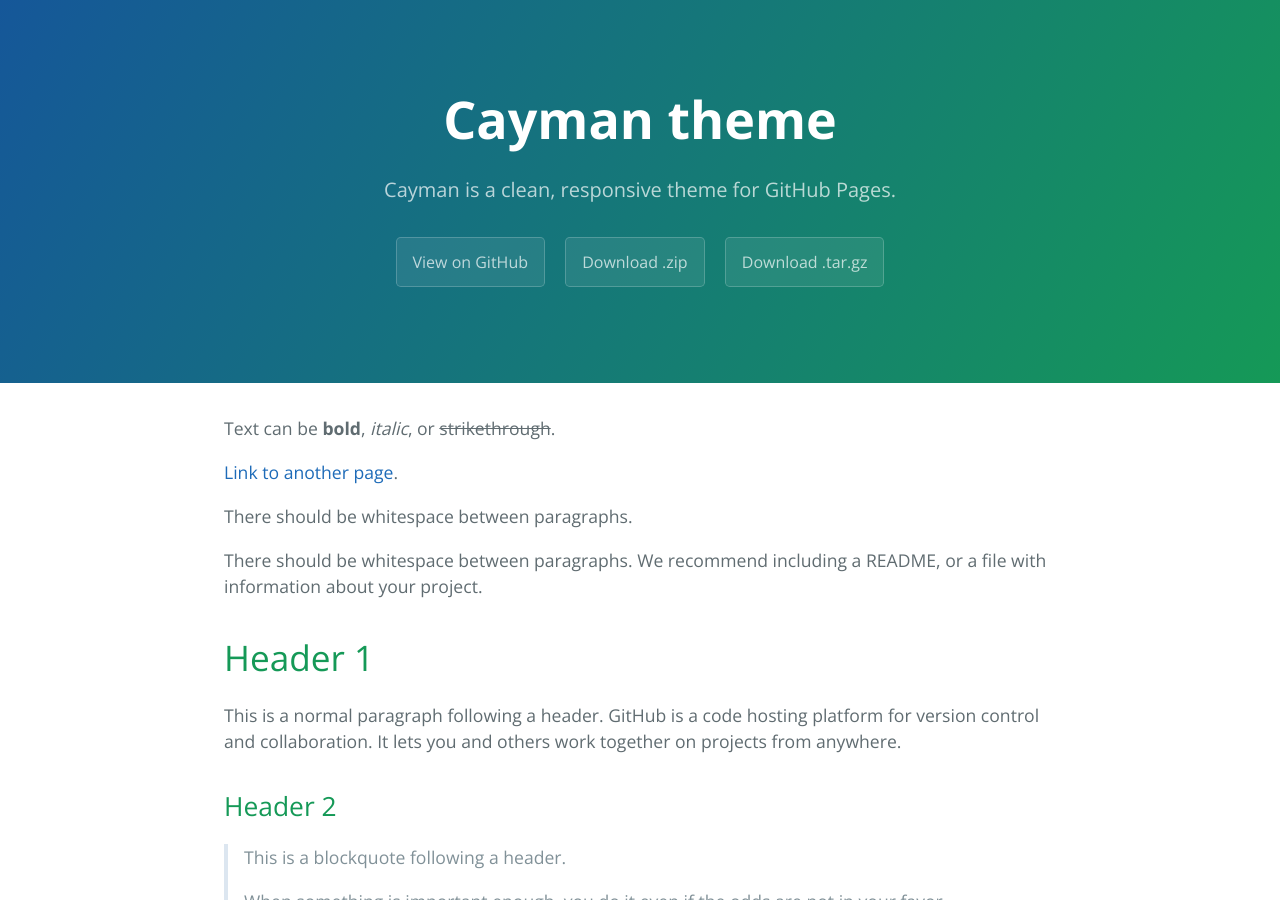
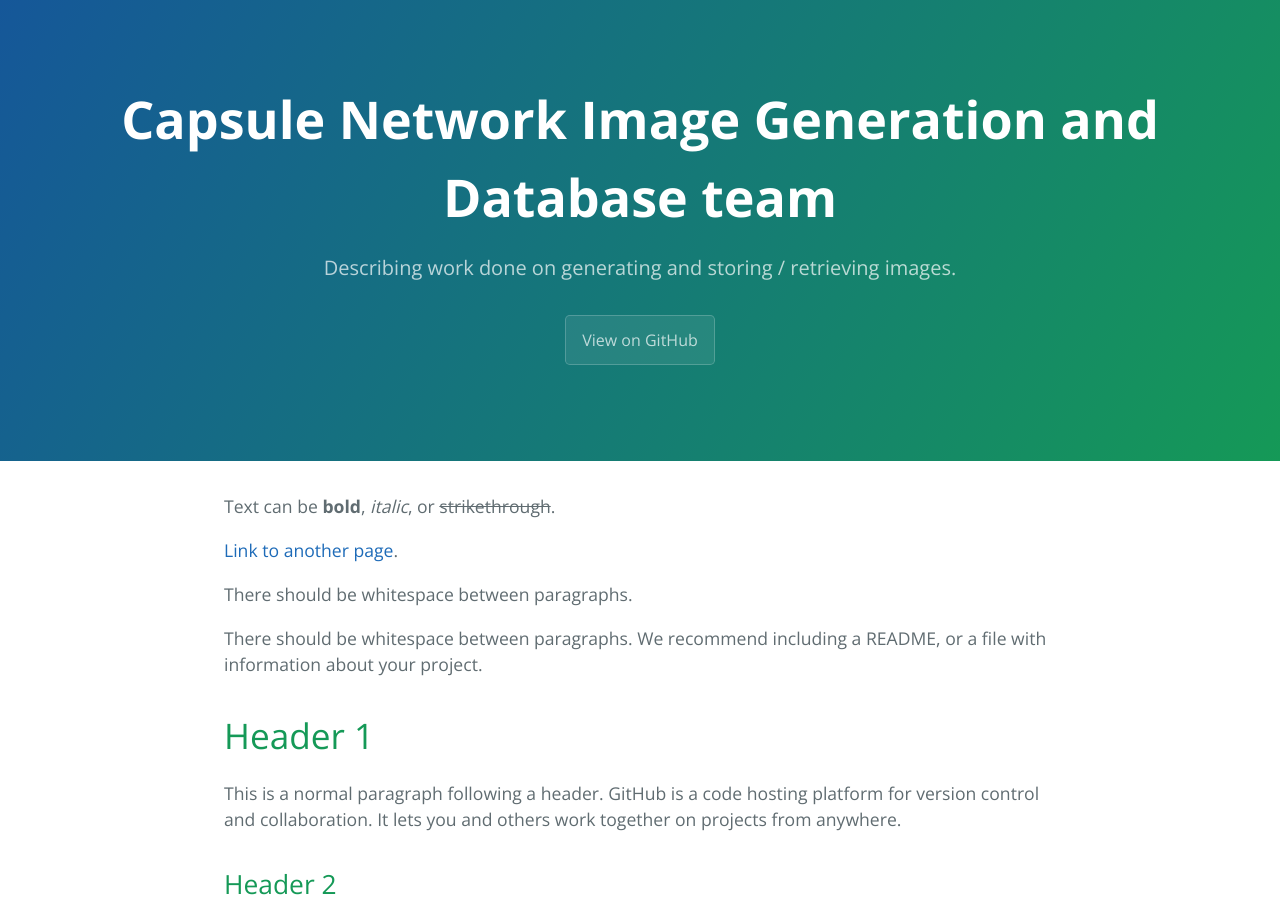
Before and after one commit to Preethamalladu/DMDD-Presentation, a Jekyll site: the page built from index.md, in a window 1280 px wide and 900 px high. Built offline with Jekyll 4.4.1, drawn with Linux system fonts in a browser that asks for light colours.

Commit message:
Update _config.yml

```diff
--- a/_config.yml
+++ b/_config.yml
@@ -1,5 +1,4 @@
-title: Cayman theme
-description: Cayman is a clean, responsive theme for GitHub Pages.
-show_downloads: true
+title: Capsule Network Image Generation and Database team
+description: Describing work done on generating and storing / retrieving images.
 google_analytics:
 theme: jekyll-theme-cayman
```
